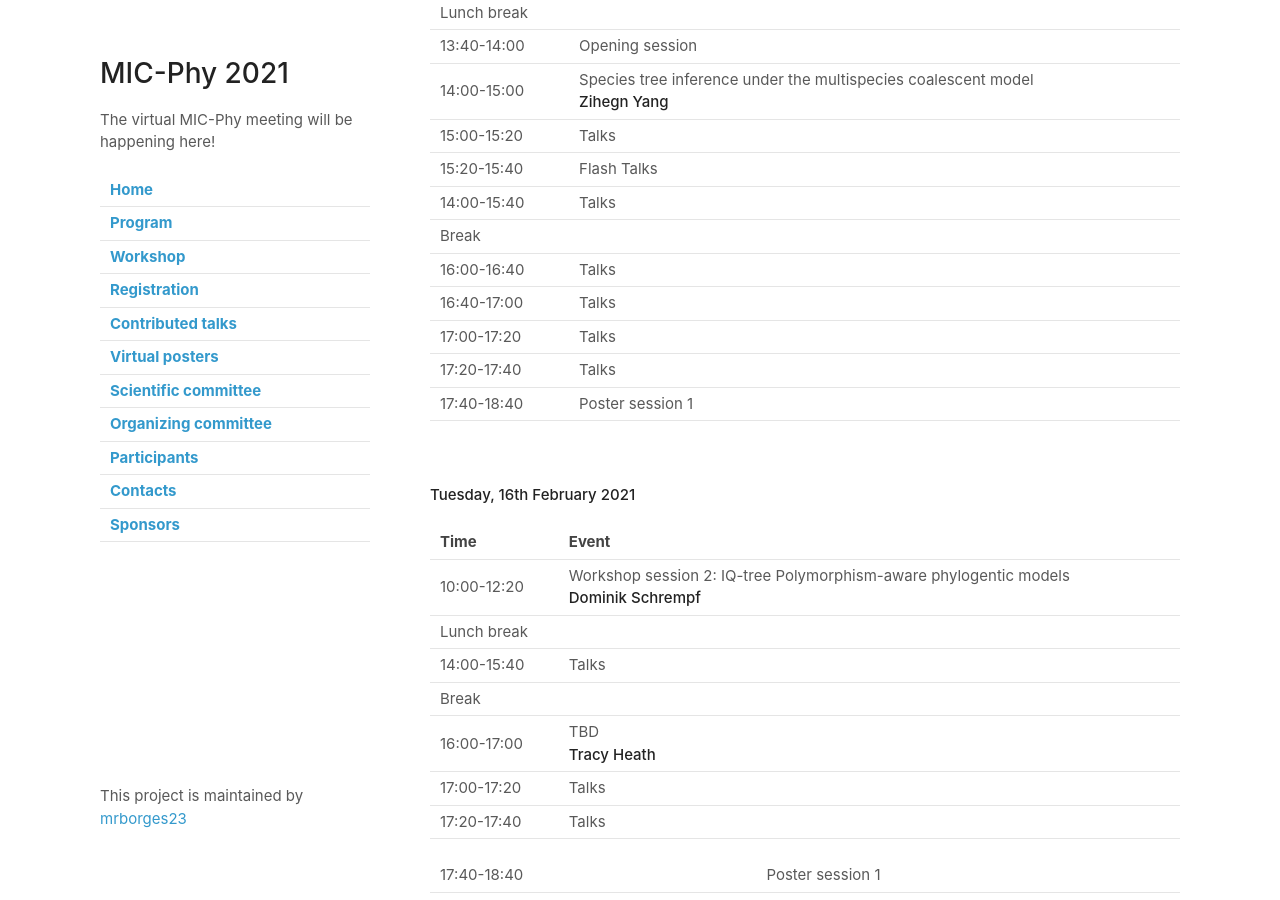
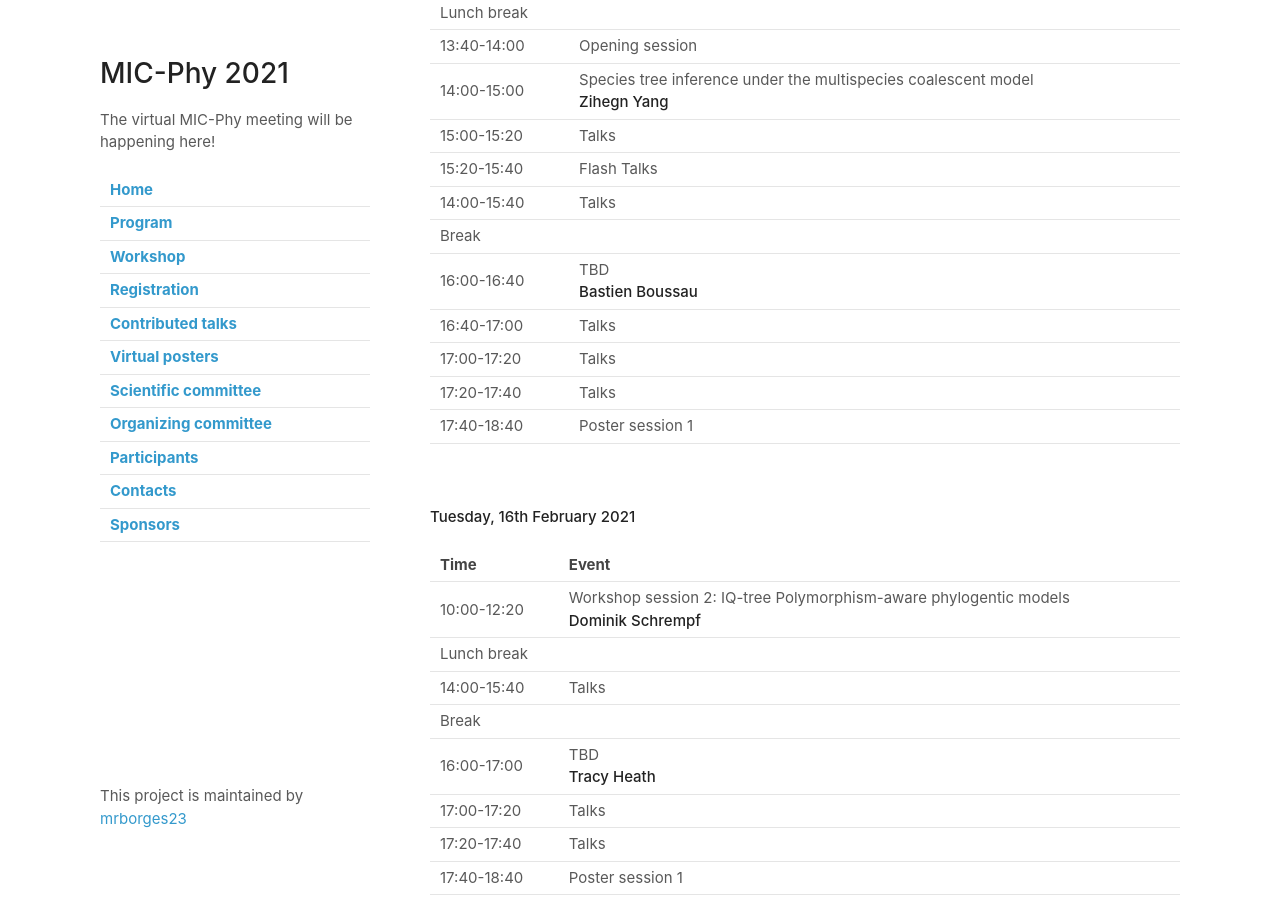
Before and after one commit to mrborges23/micphy2021, a Jekyll site: the page built from program.md, in a window 1280 px wide and 900 px high, scrolled down 323 px. Built offline with Jekyll 4.4.1, drawn with Linux system fonts in a browser that asks for light colours; our own code applies the rules of GitHub Pages for plain Markdown files.

Commit message:
schedule

```diff
--- a/program.md
+++ b/program.md
@@ -16,7 +16,7 @@ All times are UTC+1 (Vienna local time).
 |15:20-15:40| Flash Talks |
 |14:00-15:40| Talks |
 | Break | |
-|16:00-16:40| Talks |
+|16:00-16:40| TBD <br/> **Bastien Boussau** |
 |16:40-17:00| Talks |
 |17:00-17:20| Talks |
 |17:20-17:40| Talks |
@@ -35,7 +35,6 @@ All times are UTC+1 (Vienna local time).
 |16:00-17:00| TBD <br/> **Tracy Heath**  |
 |17:00-17:20| Talks |
 |17:20-17:40| Talks |
-
 |17:40-18:40| Poster session 1 |
 
 <br>
```
